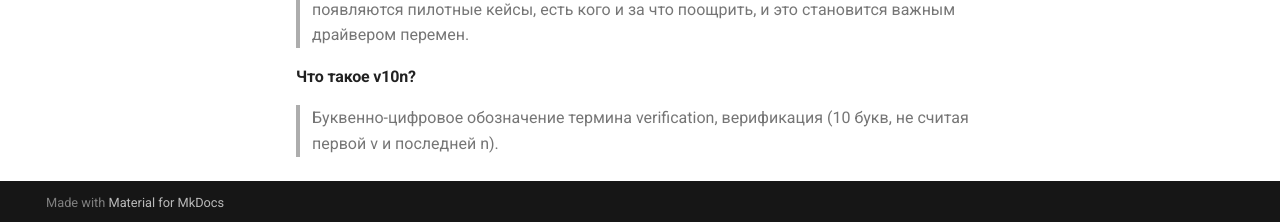
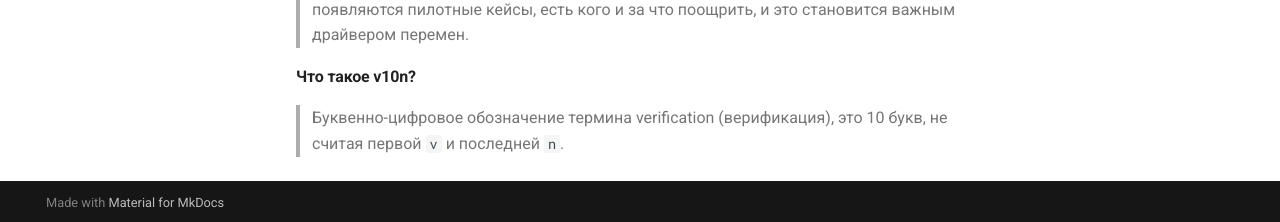
Before and after one commit to epogrebnyak/mkdocs-actionable, an MkDocs documentation site: the page built from docs/quotes.md, in a window 1280 px wide and 900 px high, scrolled down 890 px. Shown: the part 675-897 px from the top of the window. Built offline with MkDocs 1.6.1 and Material for MkDocs 9.7.7, drawn with Linux system fonts in a browser that asks for light colours.

Commit message:
Update quotes.md

```diff
--- a/docs/quotes.md
+++ b/docs/quotes.md
@@ -18,4 +18,4 @@
 
 #### Что такое v10n?
 
-> Буквенно-цифровое обозначение термина verification, верификация (10 букв, не считая первой v и последней n).
+> Буквенно-цифровое обозначение термина verification (верификация), это 10 букв, не считая первой `v` и последней `n`.
```
